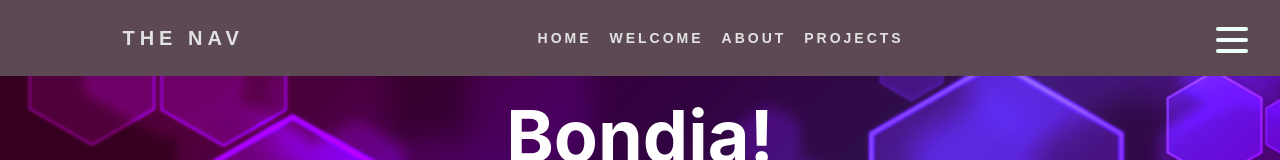
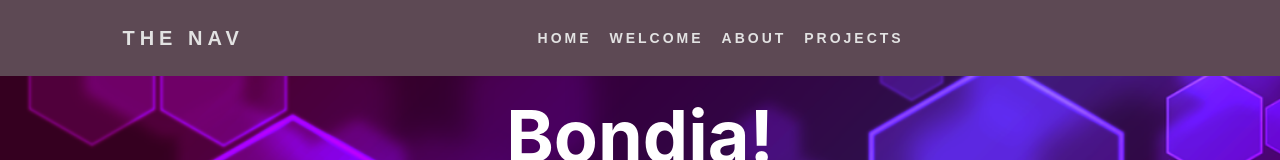
Before and after one commit to KenepaTech/kenepa-website, a React (Create React App) app: page / in a window 1280 px wide. Shown: the top 160 px of the page. Built offline with nearby package versions, Linux system fonts and the light colour scheme.

Commit message:
minor burger fixes

```diff
--- a/package.json
+++ b/package.json
@@ -11,6 +11,7 @@
     "prop-types": "^15.7.2",
     "react": "^16.13.1",
     "react-dom": "^16.13.1",
+    "react-modal": "^3.11.2",
     "react-router-dom": "^5.1.2",
     "react-scripts": "3.4.1",
     "styled-components": "^5.1.0"
--- a/src/components/About.js
+++ b/src/components/About.js
@@ -1,4 +1,5 @@
-import React, { Component } from 'react'
+import React, { Component } from 'react';
+
 
 export default class About extends Component {
     render() {
--- a/src/components/styles/Burger.styled.js
+++ b/src/components/styles/Burger.styled.js
@@ -1,11 +1,10 @@
 import styled from 'styled-components';
 
 const StyledBurger = styled.button`
-    display:hidden;
     position: absolute;
     top: 3%;
     right: 2rem;
-    display: flex;
+    display:none;
     flex-direction: column;
     justify-content: space-around;
     width: 2rem;
@@ -44,8 +43,8 @@ const StyledBurger = styled.button`
     }
 
     @media (max-width: ${({ theme }) => theme.tablet}) {
-        right: 12rem;
-        background-color:red;
+        display:block;
+
             }
 
 
--- a/src/components/styles/Menu.styled.js
+++ b/src/components/styles/Menu.styled.js
@@ -2,7 +2,6 @@ import styled from 'styled-components';
 
 
 const StyledMenu = styled.nav`
- display:none;
   transform: translateX(100%);
   display: flex;
   flex-direction: column;
--- a/src/index.scss
+++ b/src/index.scss
@@ -8,7 +8,7 @@ body {
   box-sizing: border-box;
   padding: 0px;
 
-  overflow-x: hidden;
+  overflow-x: hidden !important;
 }
 
 code {
```
Also changed, not shown: 1 other file (tests, documents, lock files or other folders).
